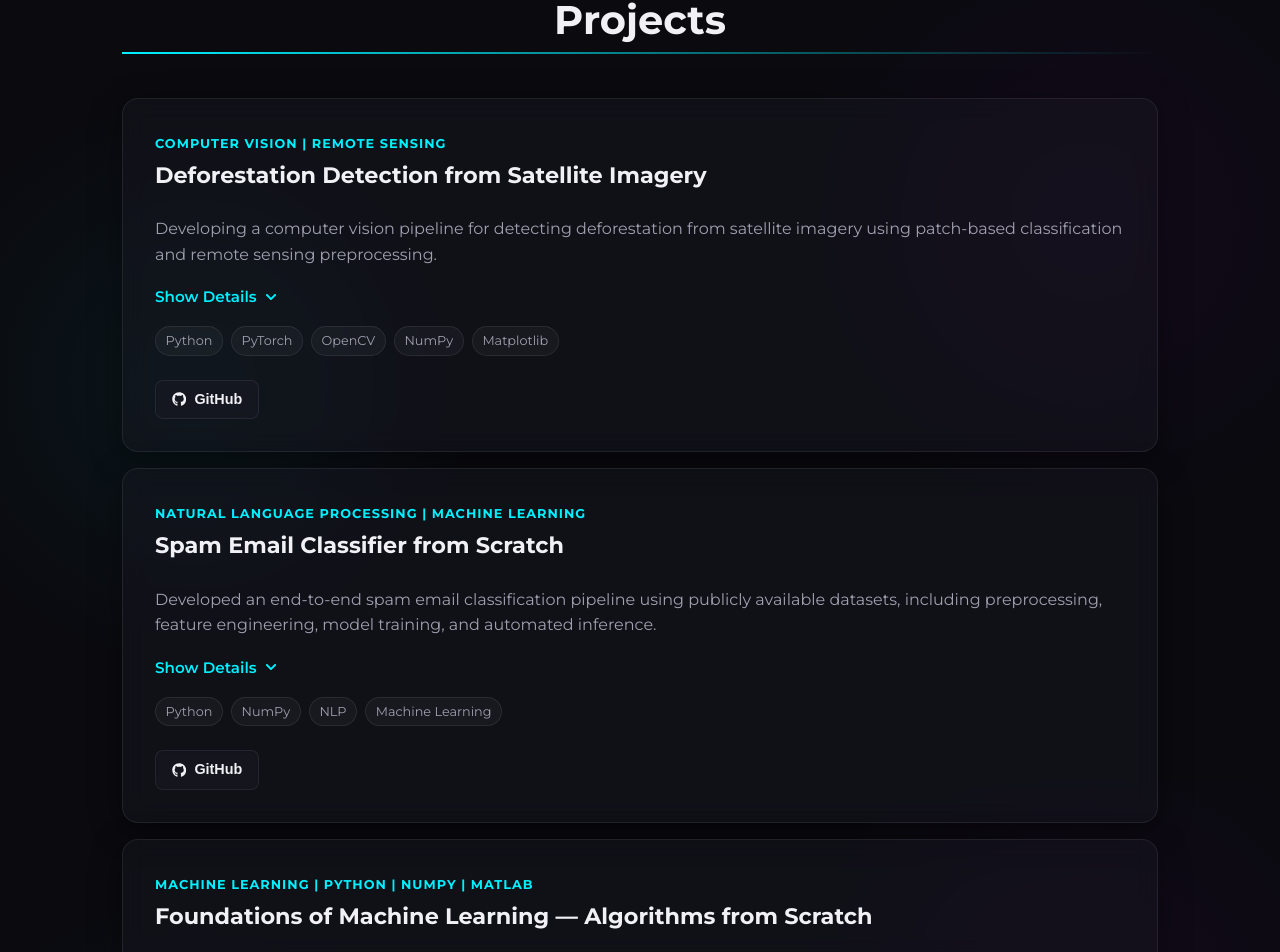
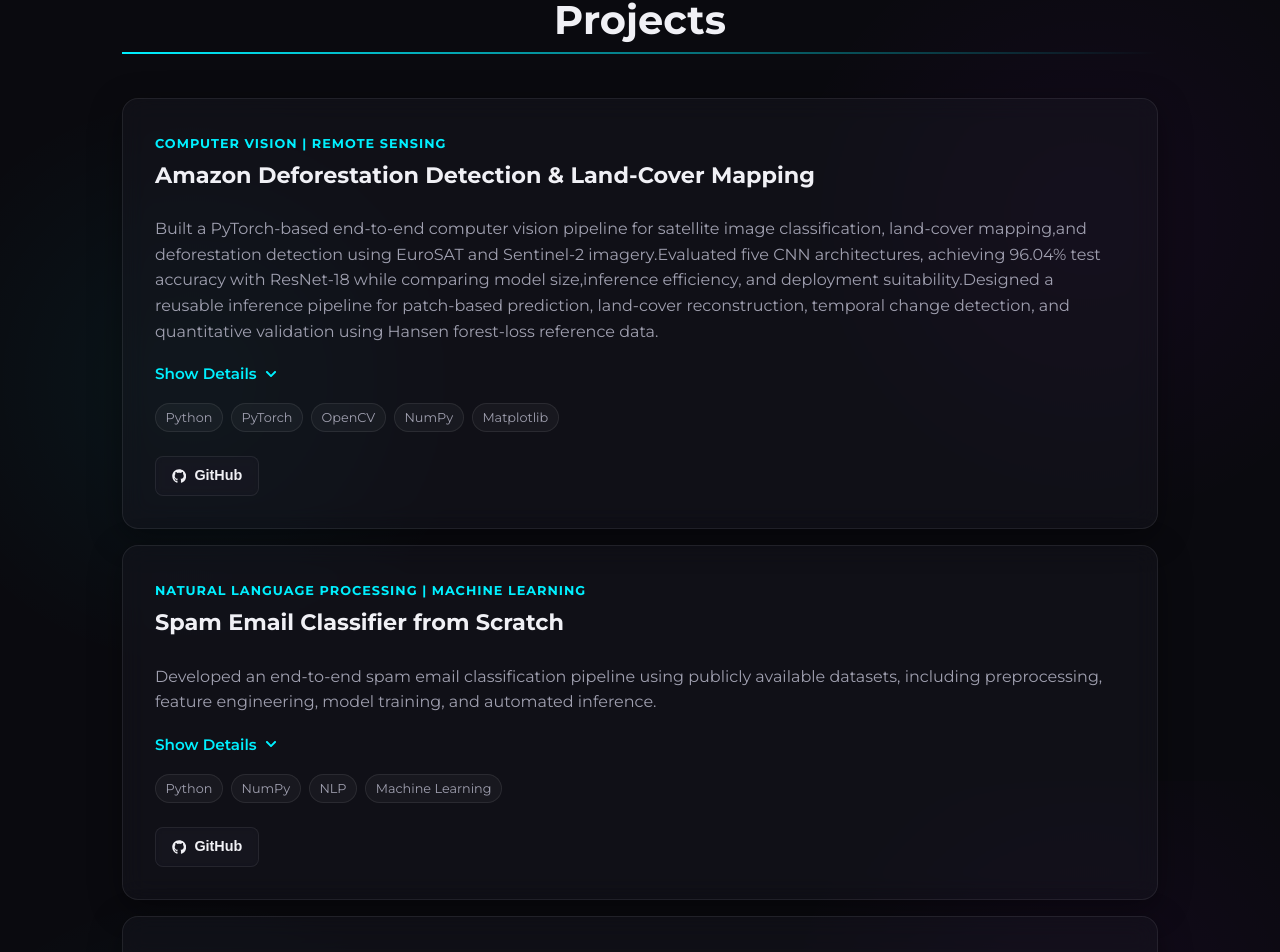
Before and after one commit to Nishchalam/Portfolio, a React (Vite) app: page / in a window 1280 px wide. Shown: the part 4819-5771 px from the top of the page. Built offline with nearby package versions, Linux system fonts and the light colour scheme.

Commit message:
Revise project details for Deforestation Detection
Updated project title and description for clarity and detail.

```diff
--- a/src/components/Projects.jsx
+++ b/src/components/Projects.jsx
@@ -180,15 +180,14 @@ const ProjectCard = ({ project }) => {
 const Projects = () => {
   const projectsData = [
     {
-      title: "Deforestation Detection from Satellite Imagery",
+      title: "Amazon Deforestation Detection & Land-Cover Mapping",
       category: "Computer Vision | Remote Sensing",
-      description: "Developing a computer vision pipeline for detecting deforestation from satellite imagery using patch-based classification and remote sensing preprocessing.",
+      description: "Built a PyTorch-based end-to-end computer vision pipeline for satellite image classification, land-cover mapping,and deforestation detection using EuroSAT and Sentinel-2 imagery.Evaluated five CNN architectures, achieving 96.04% test accuracy with ResNet-18 while comparing model size,inference efficiency, and deployment suitability.Designed a reusable inference pipeline for patch-based prediction, land-cover reconstruction, temporal change detection, and quantitative validation using Hansen forest-loss reference data.",
       highlights: [
         "Satellite image preprocessing",
         "Patch extraction",
         "Forest vs non-forest classification",
-        "Remote sensing workflow",
-        "Research-oriented codebase"
+        "Deforestation statistics"
       ],
       techStack: ["Python", "PyTorch", "OpenCV", "NumPy", "Matplotlib"],
       github: "https://github.com/Nishchalam/Deforestation-detection"
```
